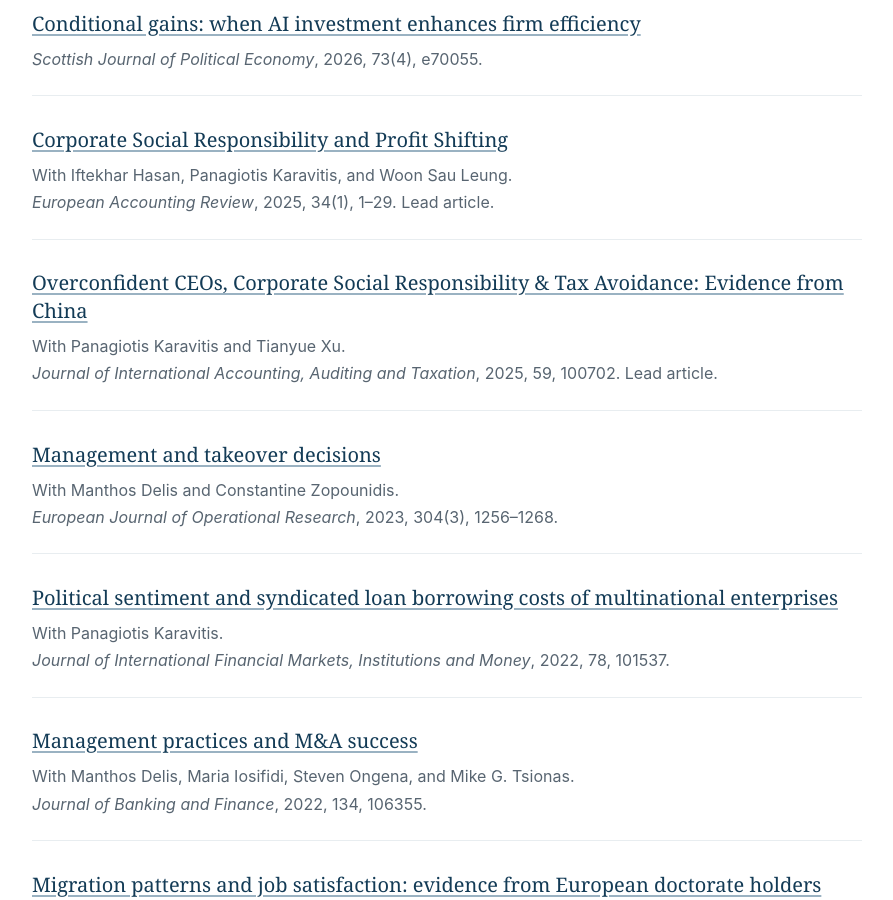
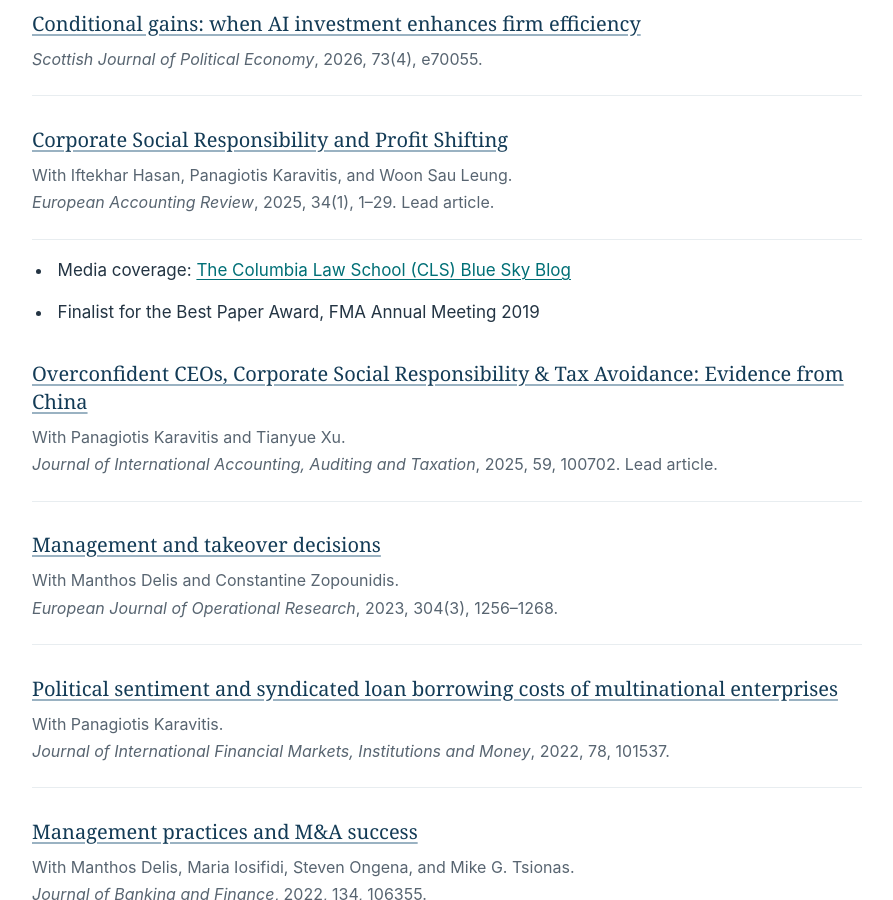
Before and after one commit to panteliskazakis/panteliskazakis.github.io, a Jekyll site: the page built from research.md, in a window 1280 px wide and 900 px high, scrolled down 611 px. Shown: the whole window, without its empty margins (78-971 px from the left). Built offline with Jekyll 4.4.1, drawn with Linux system fonts in a browser that asks for light colours.

Commit message:
Add files via upload

```diff
--- a/research.md
+++ b/research.md
@@ -19,6 +19,8 @@ With Panagiotis Karavitis and Tianyue Xu.
 ### [Corporate Social Responsibility and Profit Shifting](https://doi.org/10.1080/09638180.2024.2303971)
 With Iftekhar Hasan, Panagiotis Karavitis, and Woon Sau Leung.
 *European Accounting Review*, 2025, 34(1), 1–29. Lead article.
+- Media coverage: [The Columbia Law School (CLS) Blue Sky Blog](https://clsbluesky.law.columbia.edu/2019/02/21/does-corporate-social-responsibility-reduce-profit-shifting/)
+- Finalist for the Best Paper Award, FMA Annual Meeting 2019
 
 ### [Overconfident CEOs, Corporate Social Responsibility & Tax Avoidance: Evidence from China](https://doi.org/10.1016/j.intaccaudtax.2025.100702)
 With Panagiotis Karavitis and Tianyue Xu.
```
